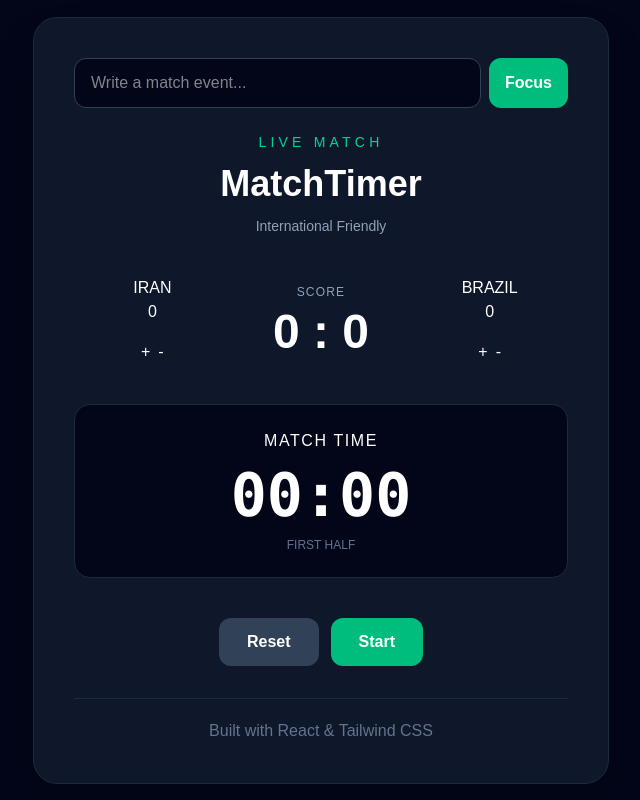
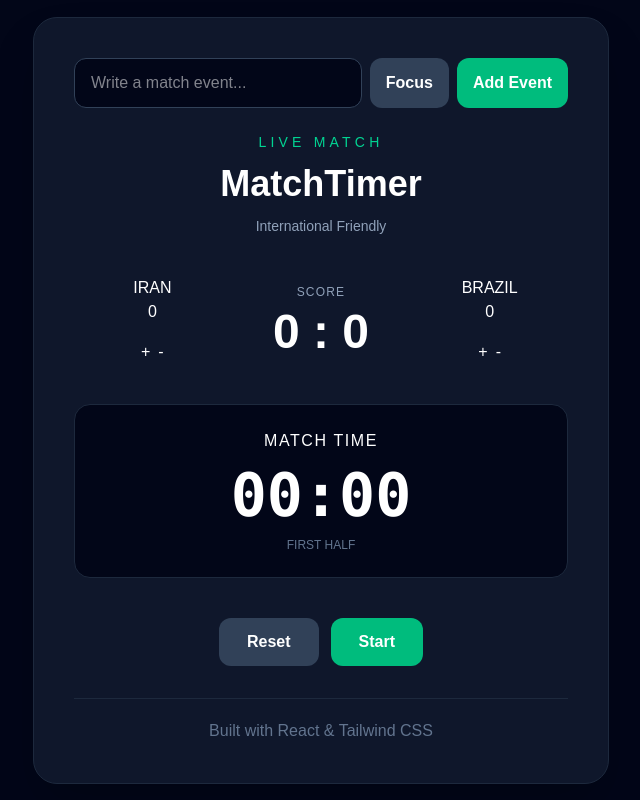
Before and after one commit to zibanoori/MatchTimer, a React (Vite) app: page / in a window 1280 px wide. Shown: the whole page, without its empty margins (319-959 px from the left). Built offline with nearby package versions, Linux system fonts and the light colour scheme.

Commit message:
Feat: add match events list

```diff
--- a/src/App.jsx
+++ b/src/App.jsx
@@ -4,11 +4,7 @@ import "./App.css";
 
 function App() {
   const eventInputRef = useRef(null);
-
-  const handleFocus = () => {
-    eventInputRef.current.focus();
-  };
-
+  const [events, setEvents] = useState([]);
   const [seconds, setSeconds] = useState(() => {
     return Number(localStorage.getItem("seconds") ?? 0);
   });
@@ -22,6 +18,19 @@ function App() {
   const [brazilScore, setBrazilScore] = useState(() => {
     return Number(localStorage.getItem("brazilScore") ?? 0);
   });
+  const handleFocus = () => {
+    eventInputRef.current.focus();
+  };
+
+  const handleAddEvent = () => {
+    const eventText = eventInputRef.current.value.trim();
+
+    if (!eventText) return;
+
+    setEvents((prev) => [...prev, eventText]);
+
+    eventInputRef.current.value = "";
+  };
 
   const minutes = Math.floor(seconds / 60);
   const remainingSeconds = seconds % 60;
@@ -29,6 +38,7 @@ function App() {
   const formattedTime = `${String(minutes).padStart(2, "0")}:${String(
     remainingSeconds,
   ).padStart(2, "0")}`;
+
   const teams = [
     {
       id: 1,
@@ -77,7 +87,7 @@ function App() {
   return (
     <main className="min-h-screen bg-slate-950 text-white flex items-center justify-center p-4">
       <section className="w-full max-w-xl rounded-3xl border border-slate-800 bg-slate-900 p-6 shadow-2xl sm:p-10">
-        <div className="mb-6 flex gap-2">
+        <div className="mb-4 flex gap-2">
           <input
             ref={eventInputRef}
             type="text"
@@ -88,10 +98,26 @@ function App() {
           <button
             type="button"
             onClick={handleFocus}
-            className="rounded-xl bg-emerald-500 px-4 py-3 font-semibold text-white hover:bg-emerald-600"
+            className="rounded-xl bg-slate-700 px-4 py-3 font-semibold text-white hover:bg-slate-600"
           >
             Focus
           </button>
+
+          <button
+            type="button"
+            onClick={handleAddEvent}
+            className="rounded-xl bg-emerald-500 px-4 py-3 font-semibold text-white hover:bg-emerald-600"
+          >
+            Add Event
+          </button>
+        </div>
+
+        <div className="mb-6 space-y-2">
+          {events.map((event, index) => (
+            <p key={index} className="rounded-lg bg-slate-800 p-3 text-sm">
+              {event}
+            </p>
+          ))}
         </div>
 
         <header className="mb-10 text-center">
```
